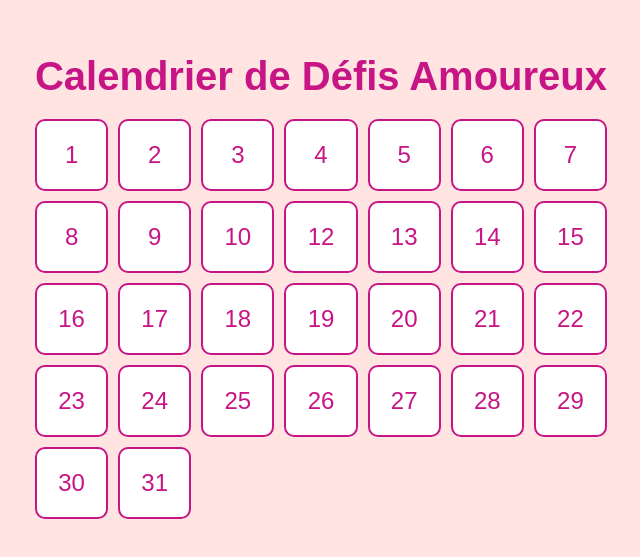
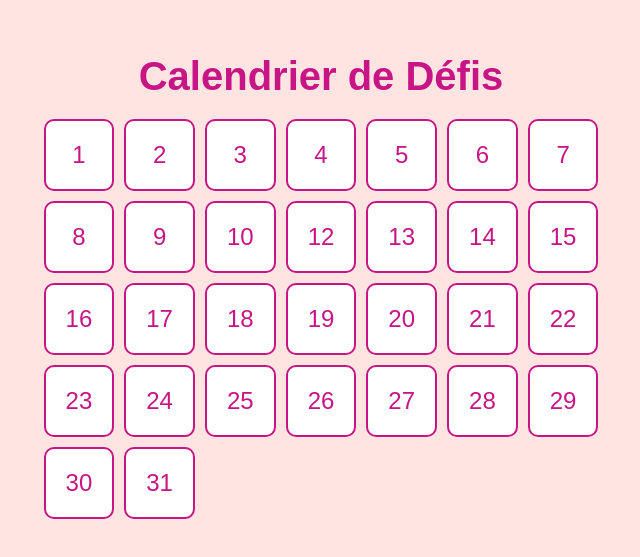
Before and after one commit to Cyr000/caldef.guihub.io, a plain HTML site: page index.html in a window 1280 px wide. Shown: the part 127-684 px from the top of the page, without its empty margins (319-959 px from the left). Drawn offline with Linux system fonts and the light colour scheme.

Commit message:
Update index.html

```diff
--- a/index.html
+++ b/index.html
@@ -8,7 +8,7 @@
 </head>
 <body>
     <div class="calendar-container">
-        <h1>Calendrier de Défis Amoureux</h1>
+        <h1>Calendrier de Défis</h1>
         <div class="calendar">
             <!-- Générer les jours du calendrier -->
             <div class="day" data-day="1">1</div>
```
